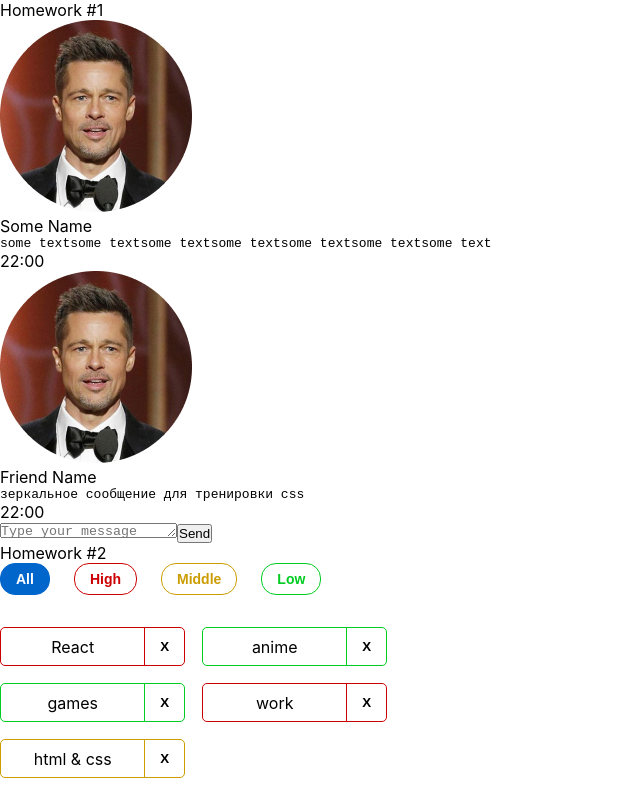
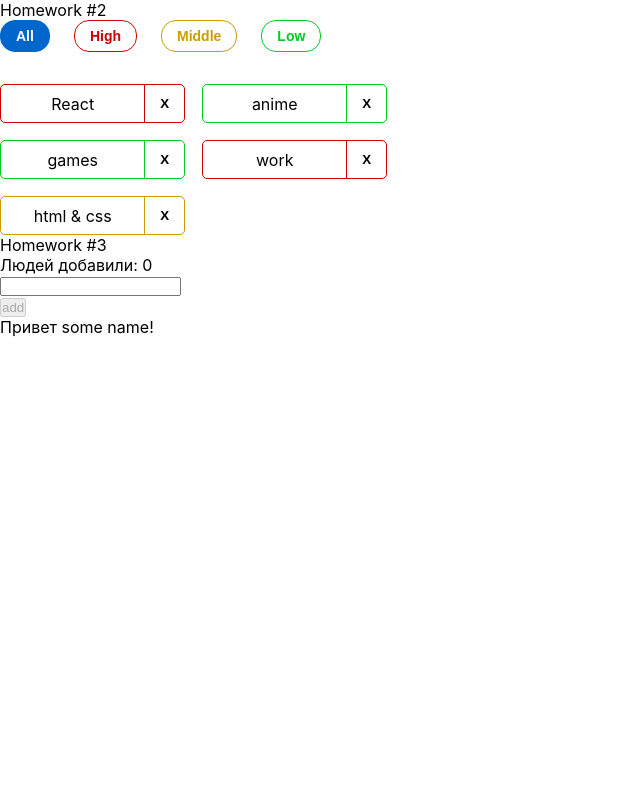
Before and after one commit to HlebSayanov/hws2-master, a React (Create React App) app: page / in a window 1280 px wide. Shown: the whole page, without its empty margins (0-640 px from the left). Built offline with nearby package versions, Linux system fonts and the light colour scheme.

Commit message:
edit_HW3

```diff
--- a/package.json
+++ b/package.json
@@ -14,7 +14,7 @@
     "@types/node": "16.11.56",
     "@types/react": "18.0.17",
     "@types/react-dom": "18.0.6",
-    "@types/uuid": "8.3.4",
+    "@types/uuid": "^8.3.4",
     "axios": "0.27.2",
     "gh-pages": "4.0.0",
     "react": "18.2.0",
@@ -24,7 +24,7 @@
     "react-scripts": "5.0.1",
     "redux": "4.2.0",
     "typescript": "4.7.4",
-    "uuid": "9.0.0",
+    "uuid": "^9.0.0",
     "web-vitals": "2.1.4"
   },
   "scripts": {
--- a/src/s1-main/App.tsx
+++ b/src/s1-main/App.tsx
@@ -2,14 +2,15 @@ import React from 'react'
 import s from './App.module.css'
 import HW1 from '../s2-homeworks/hw01/HW1'
 import HW2 from "../s2-homeworks/hw02/HW2";
+import HW3 from "../s2-homeworks/hw03/HW3";
 
 function App() {
     return (
         <div className={s.App}>
-            <HW1/>
-            {/*раскомментировать по ходу выполнения*/}
+            {/*<HW1/>*/}
+            {/*/!*раскомментировать по ходу выполнения*!/*/}
             <HW2/>
-            {/*<HW3/>*/}
+            <HW3/>
             {/*<HW4/>*/}
 
             {/*при выполнении дз 5 и более - закомментировать здесь дз 1-4, так как они есть внутри дз 5*/}
--- a/src/s2-homeworks/hw02/affairs/Affairs.tsx
+++ b/src/s2-homeworks/hw02/affairs/Affairs.tsx
@@ -5,8 +5,8 @@ import s from './Affairs.module.css'
 
 type AffairsPropsType = {
     data: AffairType[] // need to fix any
-    setFilter: (a:FilterType)=>void
-    deleteAffairCallback: (_id:number)=>void
+    setFilter: (filter:FilterType)=>void  //(filter: FilterType) => void -запоминай, как типизируется useState
+    deleteAffairCallback: (_id:number)=>void  //не забывай, что функция сюда приехала не пустой
     filter: FilterType
 }
 
@@ -14,18 +14,16 @@ function Affairs(props: AffairsPropsType) {
     const setAll = () => {
         // need to fix
         props.setFilter('all')
+        //пропс.setFilter('all')
     }
     const setHigh = () => {
-        // need to fix
-        props.setFilter('high')
+        props.setFilter('high')// need to fix
     }
     const setMiddle = () => {
-        // need to fix
-        props.setFilter('middle')
+        props.setFilter('middle')// need to fix
     }
     const setLow = () => {
-        // need to fix
-        props.setFilter('low')
+        props.setFilter('low')// need to fix
     }
 
     const cnAll = s.button + ' ' + s.all + (props.filter === 'all' ? ' ' + s.active : '')
@@ -33,6 +31,13 @@ function Affairs(props: AffairsPropsType) {
     const cnMiddle = s.button + ' ' + s.middle + (props.filter === 'middle' ? ' ' + s.active : '')
     const cnLow = s.button + ' ' + s.low + (props.filter === 'low' ? ' ' + s.active : '')
 
+
+    // создаем переменную=мапим наши данные (affairs)=>{
+    // <вызываем компоненту <Affair в которую передаем глубже необходимые данные
+    // в том числе колбэк deleteAffairCallback
+    // />}
+    // получается, что мы мапим массив, но он не отрисовывается тут же, а погружается
+    // глубже в компоненту <Affair/> где произойдет отрисовка
     const mappedAffairs = props.data.map((a: AffairType) => (
         <Affair
             key={a._id} // кеи ОБЯЗАТЕЛЬНЫ в 99% - так что лучше их писать всегда при создании компонент в мапе
@@ -73,6 +78,9 @@ function Affairs(props: AffairsPropsType) {
                     Low
                 </button>
             </div>
+            {/*Вот то что мы мапили на стр40 здесь используем. Можно было конечно прямо*/}
+            {/*здесь мапить и разводить болото, но мы решили работать по красивому и*/}
+            {/*все вынесли*/}
             <div className={s.affairs}>{mappedAffairs}</div>
         </div>
     )
--- a/src/s2-homeworks/hw02/affairs/affair/Affair.tsx
+++ b/src/s2-homeworks/hw02/affairs/affair/Affair.tsx
@@ -2,6 +2,7 @@ import React from 'react'
 import { AffairType } from '../../HW2'
 import s from './Affair.module.css'
 import s2 from '../Affairs.module.css'
+import affairs from "../Affairs";
 
 type AffairPropsType = {
     // key не нужно типизировать
@@ -13,6 +14,13 @@ function Affair(props: AffairPropsType) {
     const deleteCallback = () => {
         // need to fix
         props.deleteAffairCallback(props.affair._id)
+        // ...и наконец берем из пропсов функцию, запускаем ее и передаем ей _id
+        // давайте проследим боевой путь это функции, или как она будет всплывать:
+        // открывай в нескольких окнах и следи:
+        // отсюда она всплывет в компоненту Affairs вместе с _id ->
+        // далее из Affairs всплывет в HW2->
+        // в HW2 находим deleteAffairCallback- это и есть наш клиент ->
+        // deleteAffairCallback вызовет setAffairs(...) и   deleteAffair(...)
     }
 
     const nameClass = s.name + ' ' + s2[props.affair.priority]
@@ -26,13 +34,14 @@ function Affair(props: AffairPropsType) {
         >
             <div id={'hw2-name-' + props.affair._id} className={nameClass}>
                 {/*создаёт студент*/}
+                {/* ПРОПС.ВЫВОДИМ ИМЯ*/}
                 {props.affair.name}
                 {/**/}
             </div>
             <div id={'hw2-priority-' + props.affair._id} hidden>
                 {/*создаёт студент*/}
-                {props.affair.priority}
 
+                { props.affair.priority}
                 {/**/}
             </div>
 
@@ -41,7 +50,7 @@ function Affair(props: AffairPropsType) {
                 className={buttonClass}
                 onClick={deleteCallback}
                 // need to fix
-
+                //ОНКЛИК={(СКОБКИ СЛЕВА)=>deleteCallback(СКОБКИ СПРАВА, АРГУМЕНТ НЕ ЗАБЫЛ ПЕРЕДАТЬ?)}
             >
                 {/*текст кнопки могут изменить студенты*/}
                 X
--- a/src/s2-homeworks/hw03/Greeting.tsx
+++ b/src/s2-homeworks/hw03/Greeting.tsx
@@ -25,7 +25,7 @@ const Greeting: React.FC<GreetingPropsType> = (
         lastUserName,
     } // деструктуризация пропсов
 ) => {
-    const inputClass = s.errorInput // need to fix with (?:)
+    const inputClass = s.errorInput // need to fix with (? s.errorInput : s.input)
 
     return (
         <div id={'hw3-form'} className={s.greetingForm}>
@@ -56,6 +56,11 @@ const Greeting: React.FC<GreetingPropsType> = (
                     onClick={addUser}
                     className={s.button}
                     disabled={!name.trim()}
+                    // ДАВАЙТЕ ПРОСЛЕДИМ БОЕВОЙ ПУТЬ addUser:
+                    // ОТСЮДА ОН ВСПЛЫВЕТ В КОМПОНЕНТЕ GreetingContainer И ВЫЗОВЕТ pureAddUser->
+                    // А В pureAddUser ЛИБО ВЫДАСТ ОШИБКУ (ЕСЛИ ПУСТОЙ name) ИЛИ ЗАПУТСИТ addUserCallback->
+                    // КОТОРЫЙ ВСПЛЫВЕТ В КОМПОНЕНТЕ <HW3/> И ВЫЗОВЕТ pureAddUserCallback->
+                    // КОТОРЫЙ СОЗДАСТ НОВЫЙ ОБЪЕКТ И ЗАСЕТАЕТ ЕГО В users НЕ ПОТЕРЯВ И СТАРЫХ ЮЗЕРОВ
                 >
                     add
                 </button>
--- a/src/s2-homeworks/hw03/GreetingContainer.tsx
+++ b/src/s2-homeworks/hw03/GreetingContainer.tsx
@@ -3,12 +3,15 @@ import Greeting from './Greeting'
 import { UserType } from './HW3'
 
 type GreetingContainerPropsType = {
-    users: any // need to fix any
-    addUserCallback: any // need to fix any
+    users: UserType[] // need to fix any
+    addUserCallback: (name:string)=>void // need to fix any
 }
 
-export const pureAddUser = (name: any, setError: any, setName: any, addUserCallback: any) => {
-    // если имя пустое - показать ошибку, иначе - добавить юзера и очистить инпут
+export const pureAddUser = (name: string, setError: Function, setName: Function, addUserCallback: Function) => {
+    // если имя пустое - показать ошибку: setError('Ошибка! Введите имя!'),
+    // иначе - добавить юзера при помощи addUserCallback и очистить инпут засетав ''
+    // проверить на пустоту можно при помощи метода trim(). К примеру: name.trim() !== ''
+    // ЕСЛИ НЕ БУДЕТ ПОЛУЧАТЬСЯ, НЕ РАССТРАИВАЙСЯ. НА ЧЕТВЕРТОМ ЗАНЯТИИ ПО ТУДУЛИСТУ НАУЧИМ), НО ВСЕ ТАКИ ПОПЫТАЙСЯ))
 }
 
 export const pureOnBlur = (name: any, setError: any) => { // если имя пустое - показать ошибку
@@ -26,23 +29,30 @@ const GreetingContainer: React.FC<GreetingContainerPropsType> = ({
     addUserCallback,
 }) => {
     // деструктуризация пропсов
-    const [name, setName] = useState<any>('') // need to fix any
-    const [error, setError] = useState<any>('') // need to fix any
+    const [name, setName] = useState<string>('') // need to fix any
+    const [error, setError] = useState<string>('') // need to fix any
 
-    const setNameCallback = (e: any) => { // need to fix any
+    const setNameCallback = (e: number) => { // need to fix any
         setName('some name') // need to fix
 
         error && setError('')
     }
     const addUser = () => {
+        // это всего лишь функция стрелочник- она всего лишь получает
+        //сигнал из компоненты <Greeting/> и вызывает pureAddUser (с кучей аргументов)
+        // ЗДЕСЬ НИЧЕГО ПИСАТЬ НЕ НУЖНО-ВСЕ ОК
+
         pureAddUser(name, setError, setName, addUserCallback)
     }
 
     const onBlur = () => {
+        // все тоже самое, что и в addUser -функция стрелочник
+        // всего лишь получает сигнали из компоненты <Greeting/> и вызывает pureOnBlur (с кучкой аргументов)
         pureOnBlur(name, setError)
     }
 
     const onEnter = (e: any) => {
+        // и здесь все тоже самое...)
         pureOnEnter(e, addUser)
     }
 
--- a/src/s2-homeworks/hw03/HW3.tsx
+++ b/src/s2-homeworks/hw03/HW3.tsx
@@ -1,7 +1,8 @@
-import React, { useState } from 'react'
-import { v1 } from 'uuid'
+import React, {useState} from 'react'
+import {v1} from 'uuid'
 import s2 from '../../s1-main/App.module.css'
 import GreetingContainer from './GreetingContainer'
+
 
 /*
 * 1 - описать тип UserType
@@ -19,20 +20,30 @@ import GreetingContainer from './GreetingContainer'
 
 // types
 export type UserType = {
-    _id: any // need to fix any
-    name: any // need to fix any
+    _id: string // need to fix any
+    name: string // need to fix any
 }
 
-export const pureAddUserCallback = (name: any, setUsers: any, users: any) => { // need to fix any
-    const user = { // need to fix
+export const pureAddUserCallback = (name: string, setUsers: ([]) => void, users: UserType[]) => { // need to fix any
+
+
+    const user = {
+        _id: v1(),
+        name: 'name'
+        // need to fix
+        // нужно создать новый объект соответствующий типу UserType
+        // не забыть   сгенеририовать _id и вставить пришедший в функцию name
     }
-    setUsers([...users, user])
+
+setUsers([...users,user])
+    //засетайЮзеров([...старые users, и наш новый user])
 }
 
+
 const HW3 = () => {
-    const [users, setUsers] = useState<any>([]) // need to fix any
+    const [users, setUsers] = useState<UserType[]>([]) // need to fix any
 
-    const addUserCallback = (name: any) => { // need to fix any
+    const addUserCallback = (name: string) => { // need to fix any
         pureAddUserCallback(name, setUsers, users)
     }
 
```
Also changed, not shown: src/s2-homeworks/hw02/HW2.tsx (+23 -21 lines), 1 other file (tests, documents, lock files or other folders).
